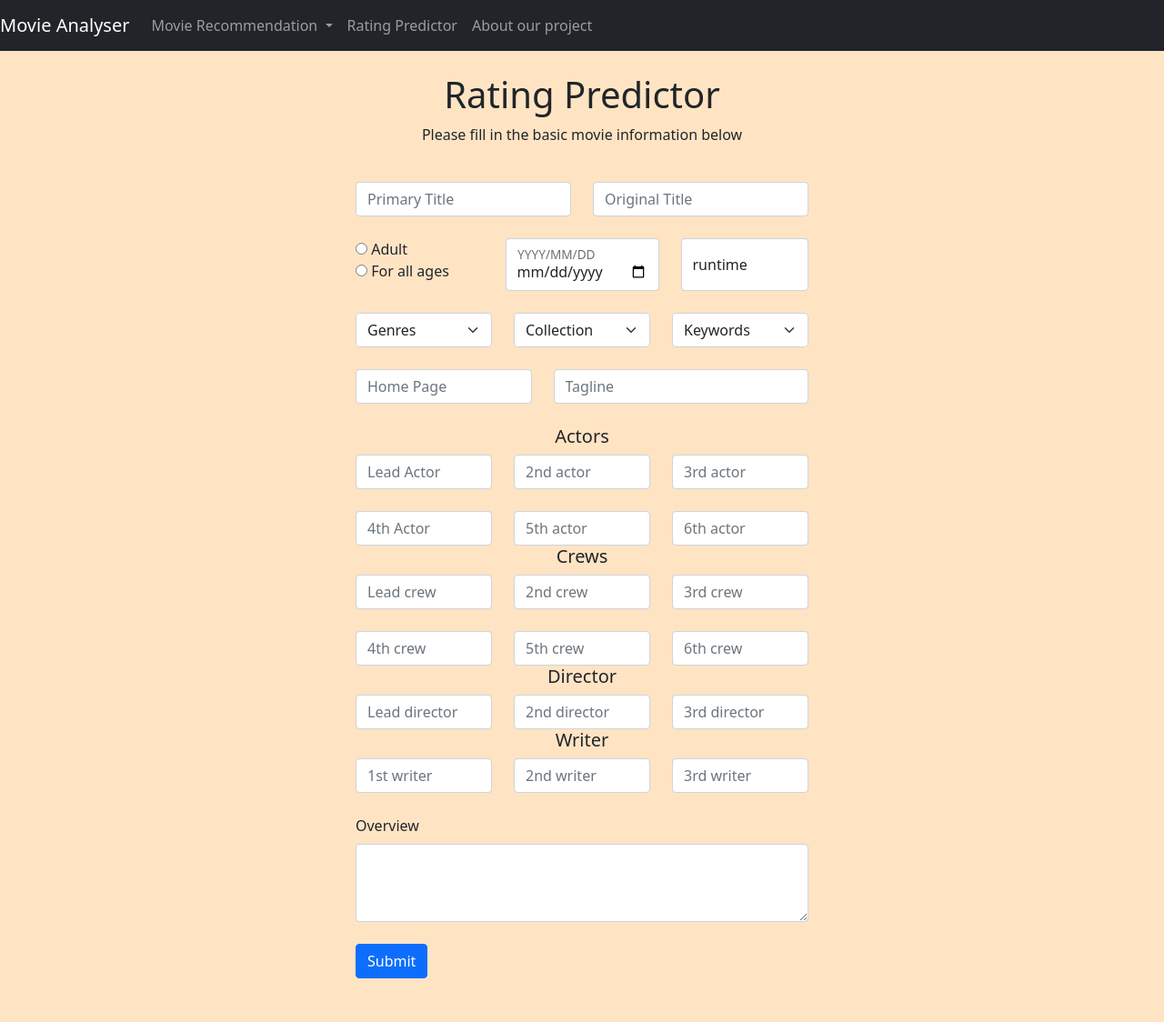
After one commit to LabPorject/CMPT733-final-project, a Flask app: template web/templates/rating_form.html in a window 1280 px wide. The commit adds this page. Shown: the whole page at 91% size. Run offline with Flask 2, Linux system fonts and the light colour scheme; the template is opened without the code that fills it, so the values that code supplies are empty; parts of the project's set-up code (start-up, migrations or seed data) failed here and were passed over; some libraries are stand-ins or nearby versions.

Commit message:
rating web local

```diff
--- a/web/app.py
+++ b/web/app.py
@@ -1,9 +1,10 @@
-from flask import Flask,render_template
+from flask import Flask,render_template, request
 import pandas as pd
 import web_util as wu
-import query_db_web as qd
+import query_db_web as qdw
 import copy
 from flask import current_app
+import ast
 app = Flask(__name__)
 
 
@@ -15,22 +16,34 @@ def mainPage():
 def predModelPage():
     return render_template('pred_model.html')
 
-@app.route('/customize')
+@app.route('/customize', methods=['GET', 'POST'])
 def diyRatingPage():
-    return render_template('random_rating.html')
+    if request.method == 'GET':
+        content = {}
+        content['genres'] = qdw.get_maxxu_list('genres')
+        content['belongs_to_collection'] = ['None'] + qdw.get_maxxu_list('belongs_to_collection')
+        content['keywords_name'] = ['None'] + qdw.get_maxxu_list('keywords_name')
+        return render_template('rating_form.html',content=content)
+    elif request.method == 'POST':
+        content = wu.processing_cus_input(request.form)
+        y_pred = current_app.rating_pred.predict(wu.processing_input(copy.deepcopy(content)))
+        content['rating'] = y_pred
+        return render_template('random_rating.html',content=content)
 
 @app.route('/<rdn>')
 def randomRatingPage(rdn):
-    # model = qd.get_model('rating',Description='Random Forest v2')
-    # k = wu.processing_input(copy.deepcopy(content))
     if rdn == 'rdnrating':
-        content = wu.random_input(False)
+        content = qdw.low_rating_random_movie()
+        # print(content)
+        wu.str_to_list(content)
         y_pred = current_app.rating_pred.predict(wu.processing_input(copy.deepcopy(content)))
         content['rating'] = y_pred
         content['Directors'] = [d for d in content['Directors'] if d != 'None']
         return render_template('random_rating.html',content=content)
     elif rdn == 'goodlist':
-        content = wu.random_input(True)
+        # content = {}
+        content = qdw.high_rating_random_movie()
+        wu.str_to_list(content)
         y_pred = current_app.rating_pred.predict(wu.processing_input(copy.deepcopy(content)))
         content['rating'] = y_pred
         return render_template('random_rating.html',content=content)
@@ -39,5 +52,5 @@ def randomRatingPage(rdn):
 
 if __name__ == "__main__":
     with app.app_context():
-        current_app.rating_pred = qd.get_model('rating',Description='Random Forest v2')
+        current_app.rating_pred = qdw.get_model('rating',Description='Random Forest v2')
     app.run(host='localhost', port=5000,debug=True)
--- a/web/query_db_web.py
+++ b/web/query_db_web.py
@@ -66,7 +66,7 @@ def get_random_movies_with_poster(n):
 
 
 # return a python list
-def low_rating_random_movie():
+def high_rating_random_movie():
     cursor = pred_rating_random.aggregate([
         { '$project': {'_id': 0, 'index': 0 } },
         { '$match': { 'rating': 'low' } },
@@ -78,7 +78,7 @@ def low_rating_random_movie():
 
 
 # return a python list
-def high_rating_random_movie():
+def low_rating_random_movie():
     cursor = pred_rating_random.aggregate([
         { '$project': {'_id': 0, 'index': 0 } },
         { '$match': { 'rating': 'high' } },
--- a/web/templates/random_rating.html
+++ b/web/templates/random_rating.html
@@ -2,12 +2,12 @@
 {% block content %}
 <br>
 <div class="container-md" style="font-family: 'Comic Sans MS', cursive, sans-serif;">
-    <h3 class="text-center">Predict a random movie</h3>
+    <h3 class="text-center">Predict a movie</h3>
     <h4 class="text-center fw-light font-monospace ">The predicted rating is <span class='text-danger text-center'>
         {% for c in content.rating %}
         {{ c }}
         {% endfor %}</span> </h4>
-    <table class="table table-hover table-danger">
+    <table class="table table-hover">
         <thead>
           <!-- <tr>
             <th scope="col">#</th>
--- /dev/null
+++ b/web/templates/rating_form.html
@@ -0,0 +1,206 @@
+{% extends "base_nav.html" %}
+{% block content %}
+<br>
+<form action="/customize" method="post">
+  <!-- <section> -->
+    <div class="container">
+      <div class="row justify-content-center">
+        <div class="col-12 col-md-8 col-lg-8 col-xl-6">
+          <div class="row">
+            <div class="col text-center">
+              <h1>Rating Predictor</h1>
+              <p class="text-h3">Please fill in the basic movie information below</p>
+            </div>
+          </div>
+          <!-- first row -->
+          <div class="container">
+            <div class="col mt-4">
+                <div class="row">
+                    <div class="col">
+                      <input type="text" class="form-control" placeholder="Primary Title" aria-label="Primary Title" name='ptitle' required>
+                    </div>
+                    <div class="col">
+                      <input type="text" class="form-control" placeholder="Original Title" aria-label="Original Title" name='otitle' required>
+                    </div>
+                  </div>
+            </div>
+          </div>
+          <br>
+          <!-- 2nd row -->
+        <div class="container">
+            <div class="col">
+                <div class="row">
+                    <div class="col">
+                        <input type="radio" id="adult" name="isAdult" value="1">
+                        <label for="adult">Adult</label><br>
+                        <input type="radio" id="notAdult" name="isAdult" value="0">
+                        <label for="notAdult">For all ages</label>
+                    </div>
+                    <div class="col">
+                        <div class="form-floating">
+                            <input type="date" class="form-control" id="floatingInput" placeholder="release date" name='release_date' required>
+                            <label for="floatingInput">YYYY/MM/DD</label>
+                          </div>
+                    </div>
+                    <div class="col">
+                        <div class="form-floating">
+                            <input type="number" class="form-control" id="floatingInput" placeholder="runtime" name='runtime' required>
+                            <label for="floatingInput">runtime</label>
+                          </div>
+                    </div>
+            </div>
+        </div>
+            </div>
+            <br>
+            <!-- 3rd row -->
+          <div class="container">
+            <div class="row">
+                <div class="col">
+                <select class="form-select" aria-label="Default select example" name='genres'>
+                    <option selected>Genres</option>
+                    {% for c in content.genres %}
+                    <option value={{ c }}>{{ c }}</option>
+                    {% endfor %}
+                </select>
+            </div>
+
+            <div class="col">
+                <select class="form-select" aria-label="Default select example" name='collection'>
+                    <option selected>Collection</option>
+                    {% for c in content.belongs_to_collection %}
+                    <option value={{ c }}>{{ c }}</option>
+                    {% endfor %}
+                </select>
+            </div>
+
+            <div class="col">
+                <select class="form-select" aria-label="Default select example" name='keywords'>
+                    <option selected>Keywords</option>
+                    {% for c in content.keywords_name %}
+                    <option value={{ c }}>{{ c }}</option>
+                    {% endfor %}
+                </select>
+            </div>
+          </div>
+          </div>
+          <br>
+            <!--4th row  -->
+          <div class="container">
+            <div class="row">
+                <div class="col-md-5">
+                  <input type="url" class="form-control" placeholder="Home Page" aria-label="Home Page" name='homepage'>
+                </div>
+                <div class="col-md-7">
+                  <input type="text" class="form-control" placeholder="Tagline" aria-label="Tagline" name='tagline'>
+                </div>
+              </div>
+        </div>
+        <br>
+        <!-- 5th row -->
+        <div class="container">
+            <h5 class="text-center">Actors</h5>
+            <div class="row">
+                <div class="col">
+                  <input type="text" class="form-control" placeholder="Lead Actor" aria-label="Lead Actor" name='fcast' required>
+                </div>
+                <div class="col">
+                  <input type="text" class="form-control" placeholder="2nd actor" aria-label="2nd actor" name='scast'>
+                </div>
+                <div class="col">
+                    <input type="text" class="form-control" placeholder="3rd actor" aria-label="3rd actor" name='tcast'>
+                  </div>
+            </div>
+            <br>
+            <div class="row">
+                <div class="col">
+                  <input type="text" class="form-control" placeholder="4th Actor" aria-label="4th Actor" name='focast'>
+                </div>
+                <div class="col">
+                  <input type="text" class="form-control" placeholder="5th actor" aria-label="5th actor" name='ficast'>
+                </div>
+                <div class="col">
+                    <input type="text" class="form-control" placeholder="6th actor" aria-label="6th actor" name='sixcast'>
+                  </div>
+            </div>
+        </div>
+
+        <!-- 6th row -->
+        <div class="container">
+            <h5 class="text-center">Crews</h5>
+            <div class="row">
+                <div class="col">
+                <input type="text" class="form-control" placeholder="Lead crew" aria-label="Lead crew" name='fcrew' required>
+                </div>
+                <div class="col">
+                <input type="text" class="form-control" placeholder="2nd crew" aria-label="2nd crew" name='screw'>
+                </div>
+                <div class="col">
+                    <input type="text" class="form-control" placeholder="3rd crew" aria-label="3rd crew" name='tcrew'>
+                </div>
+            </div>
+            <br>
+            <div class="row">
+                <div class="col">
+                <input type="text" class="form-control" placeholder="4th crew" aria-label="4th crew" name='focrew'>
+                </div>
+                <div class="col">
+                <input type="text" class="form-control" placeholder="5th crew" aria-label="5th crew" name='ficrew'>
+                </div>
+                <div class="col">
+                    <input type="text" class="form-control" placeholder="6th crew" aria-label="6th crew" name='sixcrew'>
+                </div>
+            </div>
+        </div>
+
+        <!-- 7th row -->
+        <div class="container">
+            <h5 class="text-center">Director</h5>
+            <div class="row">
+                <div class="col">
+                <input type="text" class="form-control" placeholder="Lead director" aria-label="Lead director" name='fdirector' required>
+                </div>
+                <div class="col">
+                <input type="text" class="form-control" placeholder="2nd director" aria-label="2nd director" name='sdirector'>
+                </div>
+                <div class="col">
+                    <input type="text" class="form-control" placeholder="3rd director" aria-label="3rd director" name='tdirector'>
+                </div>
+            </div>
+        </div>
+
+        <!-- 7th row -->
+        <div class="container">
+            <h5 class="text-center">Writer</h5>
+            <div class="row">
+                <div class="col">
+                <input type="text" class="form-control" placeholder="1st writer" aria-label="1st writer" name='fwriter' required>
+                </div>
+                <div class="col">
+                <input type="text" class="form-control" placeholder="2nd writer" aria-label="2nd writer" name='swriter'>
+                </div>
+                <div class="col">
+                    <input type="text" class="form-control" placeholder="3rd writer" aria-label="3rd writer" name='twriter'>
+                </div>
+            </div>
+        </div>
+        <br>
+
+        <div class="container">
+            <label for="overview" class="form-label">Overview</label>
+            <textarea class="form-control" id="overview" rows="3" name='overview'></textarea>
+          </div>
+          <br>
+          <div class="container">
+            <button class="btn btn-primary" type="submit">Submit</button>
+        </div>
+          <br>
+          <br>
+
+          </div>
+        </div>
+      </div>
+  <!-- </section> -->
+
+</form action="" method="post">
+
+{% endblock %}
```
Also changed, not shown: web/random_generator.py (added, +204 -0 lines), web/templates/pred_model.html (+3 -4 lines), web/web_util.py (+79 -128 lines).
